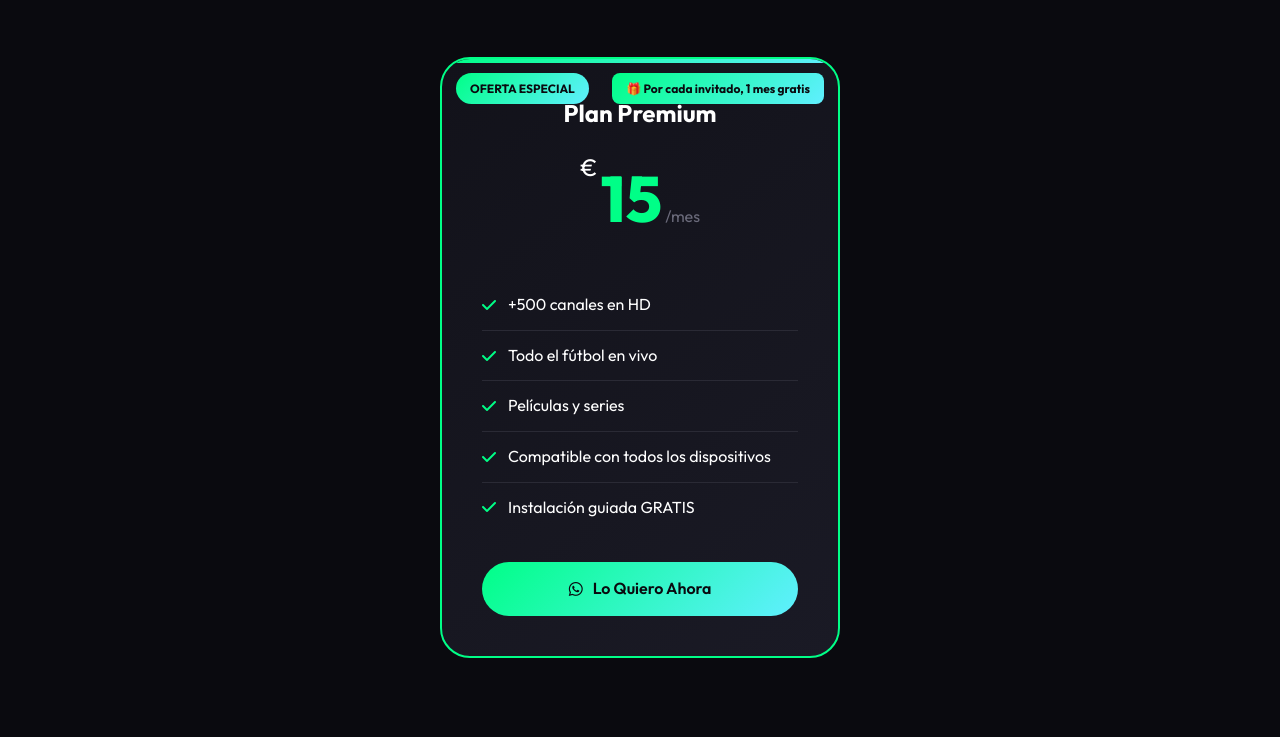
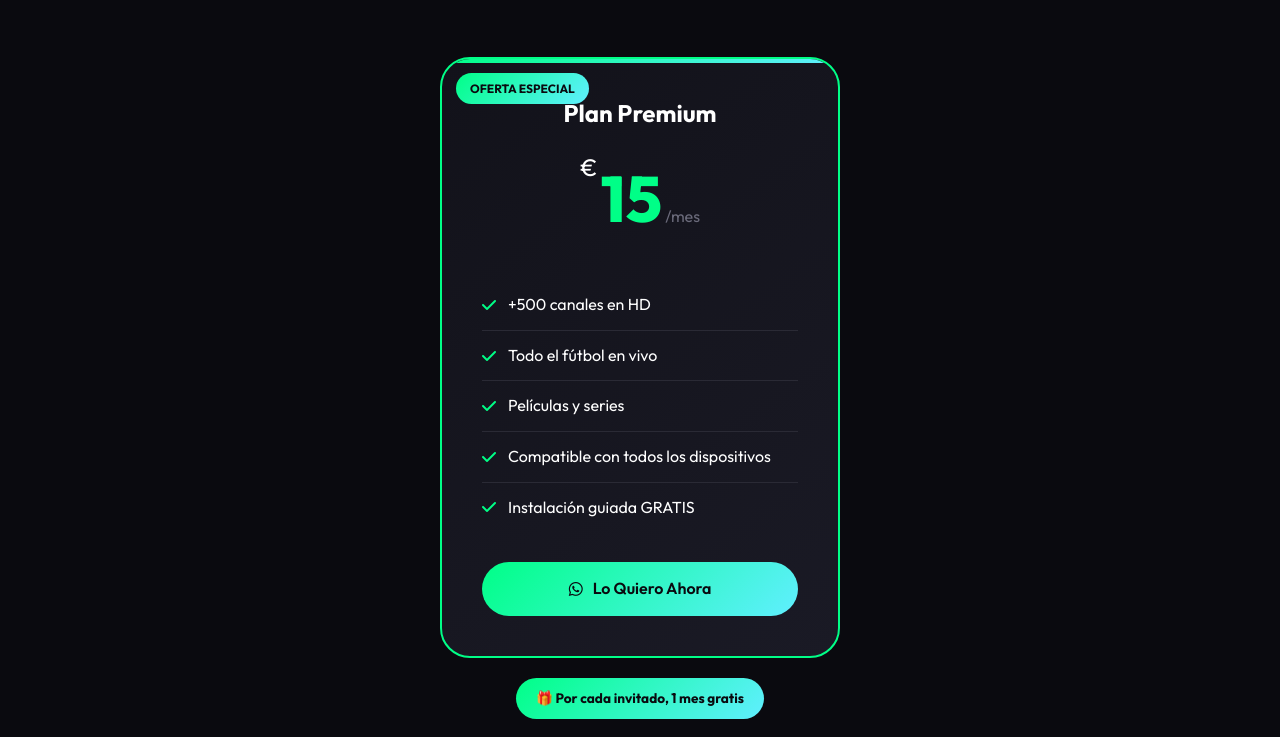
Before and after one commit to jfog173/SotaSporTv, a plain HTML site: page index.html in a window 1280 px wide. Shown: the part 1863-2600 px from the top of the page. Drawn offline with Linux system fonts and the light colour scheme.

Commit message:
Badge Nuevo en tarjeta 3, etiqueta invitado fuera del recuadro

```diff
--- a/index.html
+++ b/index.html
@@ -121,7 +121,7 @@
 
             <div class="pricing-highlight">
                 <div class="price-card">
-                    <span class="referral-badge">🎁 Por cada invitado, 1 mes gratis</span>
+
                     <div class="price-header">
                         <span class="price-tag">OFERTA ESPECIAL</span>
                         <h3>Plan Premium</h3>
@@ -143,6 +143,7 @@
                         <i class="fab fa-whatsapp"></i> Lo Quiero Ahora
                     </a>
                 </div>
+                <span class="referral-badge">🎁 Por cada invitado, 1 mes gratis</span>
             </div>
         </div>
     </section>
@@ -185,6 +186,7 @@
                     <div class="jersey-image jersey-image--dual">
                         <img src="images/mc25.png" alt="McLaren F1">
                         <img src="images/rb25.png" alt="Red Bull">
+                        <span class="jersey-badge new">Nuevo</span>
                     </div>
                     <div class="jersey-info">
                         <h3>Más Deportes</h3>
--- a/styles.css
+++ b/styles.css
@@ -447,6 +447,8 @@ h3 {
 /* Pricing Card */
 .pricing-highlight {
     display: flex;
+    flex-direction: column;
+    align-items: center;
     justify-content: center;
 }
 
@@ -473,16 +475,15 @@ h3 {
 }
 
 .referral-badge {
-    position: absolute;
-    top: 14px;
-    right: 14px;
-    padding: 6px 14px;
+    display: inline-block;
+    padding: 10px 20px;
     background: var(--gradient-primary);
     color: var(--bg-dark);
-    border-radius: var(--radius-sm);
-    font-size: 0.75rem;
+    border-radius: var(--radius-xl);
+    font-size: 0.85rem;
     font-weight: 700;
-    z-index: 1;
+    margin-top: 20px;
+    text-align: center;
 }
 
 .price-header {
```
